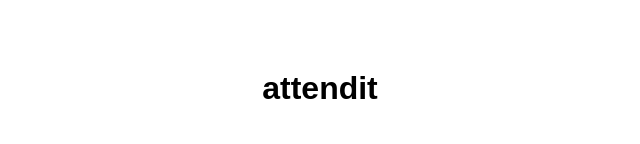
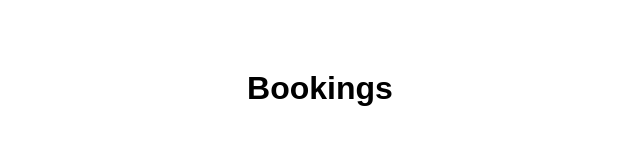
Before and after one commit to YoussefRaafatNasry/attendit, a React (Create React App) app in the folder client/: page /bookings in a window 1280 px wide. Shown: the part 312-456 px from the top of the page, without its empty margins (320-960 px from the left). Built offline with nearby package versions, Linux system fonts and the light colour scheme.

Commit message:
[CLIENT] Add Routing

```diff
--- a/client/package.json
+++ b/client/package.json
@@ -10,12 +10,14 @@
   "dependencies": {
     "react": "^16.12.0",
     "react-dom": "^16.12.0",
+    "react-router-dom": "^5.1.2",
     "react-scripts": "3.3.1"
   },
   "devDependencies": {
     "@types/node": "^12.12.27",
     "@types/react": "^16.9.19",
-    "@types/react-dom": "^16.9.5"
+    "@types/react-dom": "^16.9.5",
+    "@types/react-router-dom": "^5.1.3"
   },
   "eslintConfig": {
     "extends": "react-app"
--- a/client/src/App.tsx
+++ b/client/src/App.tsx
@@ -1,11 +1,20 @@
-import React from 'react';
+import React from "react";
+import { BrowserRouter, Route, Switch, Redirect } from "react-router-dom";
+import AuthPage from "./pages/Auth";
+import EventsPage from "./pages/Events";
+import BookingsPage from "./pages/Bookings";
 
 const App = () => {
   return (
-    <div>
-      <h1>attendit</h1>
-    </div>
+    <BrowserRouter>
+      <Switch>
+        <Redirect from="/" to="/auth" exact />
+        <Route path="/auth" component={AuthPage} />
+        <Route path="/events" component={EventsPage} />
+        <Route path="/bookings" component={BookingsPage} />
+      </Switch>
+    </BrowserRouter>
   );
-}
+};
 
 export default App;
--- /dev/null
+++ b/client/src/pages/Auth.tsx
@@ -0,0 +1,7 @@
+import React, { Component } from "react";
+
+export default class AuthPage extends Component {
+  render() {
+    return <h1>Auth</h1>;
+  }
+}
--- /dev/null
+++ b/client/src/pages/Bookings.tsx
@@ -0,0 +1,7 @@
+import React, { Component } from "react";
+
+export default class BookingsPage extends Component {
+  render() {
+    return <h1>Bookings</h1>;
+  }
+}
--- /dev/null
+++ b/client/src/pages/Events.tsx
@@ -0,0 +1,7 @@
+import React, { Component } from "react";
+
+export default class EventsPage extends Component {
+  render() {
+    return <h1>Events</h1>;
+  }
+}
```
Also changed, not shown: 1 other file (tests, documents, lock files or other folders).
